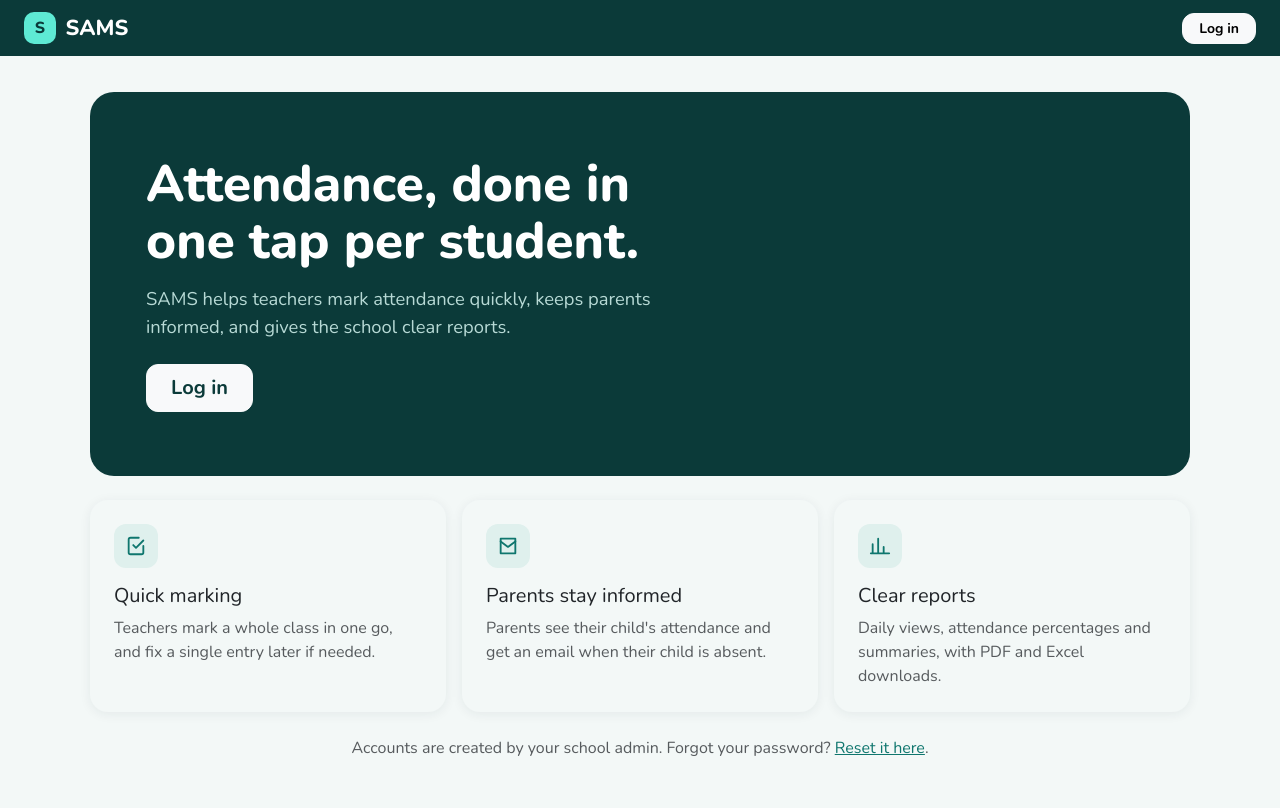
After one commit to Smart-Attendance-Management-System/Student-Attendance-Management-System, a Django app: template pages/templates/pages/landing.html in a window 1280 px wide. The commit adds this page. Run offline with Django 5.2, Linux system fonts and the light colour scheme; the template is opened without the code that fills it, so the values that code supplies are empty.

Commit message:
Add landing page and remove Admin site link from login

```diff
--- a/pages/templates/pages/base.html
+++ b/pages/templates/pages/base.html
@@ -168,8 +168,11 @@
   </div>
 </nav>
 {% else %}
-<header class="sams-topbar">
+<header class="sams-topbar d-flex align-items-center justify-content-between">
   <a class="navbar-brand" href="{% url 'pages:home' %}"><span class="sams-logo" aria-hidden="true">S</span>SAMS</a>
+  {% if request.resolver_match.url_name != 'login' %}
+  <a class="btn btn-light btn-sm px-3" href="{% url 'login' %}">Log in</a>
+  {% endif %}
 </header>
 {% endif %}
 <div id="toastArea" class="{% if user.is_authenticated %}with-sidebar{% endif %}" aria-live="polite" aria-atomic="true">
--- /dev/null
+++ b/pages/templates/pages/landing.html
@@ -0,0 +1,54 @@
+{% extends "pages/base.html" %}
+{% block title %}Welcome - SAMS{% endblock %}
+{% block extra_head %}
+<style>
+  .sams-hero { background: var(--sams-sidebar); color: #ffffff; border-radius: 24px; padding: 3rem 2rem; }
+  .sams-hero h1 { font-size: 2.6rem; line-height: 1.1; }
+  .sams-hero p { color: var(--sams-sidebar-text); font-size: 1.15rem; max-width: 34rem; }
+  .sams-hero .btn-light { color: var(--sams-sidebar); }
+  .sams-feature-icon { width: 44px; height: 44px; border-radius: 12px; background: var(--sams-tint); color: var(--sams-accent);
+                       display: inline-flex; align-items: center; justify-content: center; }
+  @media (min-width: 992px) { .sams-hero { padding: 4rem 3.5rem; } .sams-hero h1 { font-size: 3.2rem; } }
+</style>
+{% endblock %}
+{% block content %}
+<div class="mx-auto" style="max-width: 1100px;">
+  <section class="sams-hero mb-4">
+    <h1 class="mb-3">Attendance, done in<br>one tap per student.</h1>
+    <p class="mb-4">SAMS helps teachers mark attendance quickly, keeps parents informed, and gives the school clear reports.</p>
+    <a class="btn btn-light btn-lg px-4" href="{% url 'login' %}">Log in</a>
+  </section>
+
+  <div class="row g-3 mb-4">
+    <div class="col-12 col-md-4">
+      <div class="card h-100"><div class="card-body p-4">
+        <span class="sams-feature-icon mb-3" aria-hidden="true">
+          <svg width="22" height="22" viewBox="0 0 24 24" fill="none" stroke="currentColor" stroke-width="2" stroke-linecap="round" stroke-linejoin="round"><path d="M9 11l3 3 8-8"></path><path d="M20 12v7a2 2 0 0 1-2 2H6a2 2 0 0 1-2-2V5a2 2 0 0 1 2-2h9"></path></svg>
+        </span>
+        <h2 class="h5">Quick marking</h2>
+        <p class="text-muted mb-0">Teachers mark a whole class in one go, and fix a single entry later if needed.</p>
+      </div></div>
+    </div>
+    <div class="col-12 col-md-4">
+      <div class="card h-100"><div class="card-body p-4">
+        <span class="sams-feature-icon mb-3" aria-hidden="true">
+          <svg width="22" height="22" viewBox="0 0 24 24" fill="none" stroke="currentColor" stroke-width="2" stroke-linecap="round" stroke-linejoin="round"><path d="M4 4h16v16H4z"></path><path d="m4 7 8 6 8-6"></path></svg>
+        </span>
+        <h2 class="h5">Parents stay informed</h2>
+        <p class="text-muted mb-0">Parents see their child's attendance and get an email when their child is absent.</p>
+      </div></div>
+    </div>
+    <div class="col-12 col-md-4">
+      <div class="card h-100"><div class="card-body p-4">
+        <span class="sams-feature-icon mb-3" aria-hidden="true">
+          <svg width="22" height="22" viewBox="0 0 24 24" fill="none" stroke="currentColor" stroke-width="2" stroke-linecap="round" stroke-linejoin="round"><path d="M4 20V10M10 20V4M16 20v-7M22 20H2"></path></svg>
+        </span>
+        <h2 class="h5">Clear reports</h2>
+        <p class="text-muted mb-0">Daily views, attendance percentages and summaries, with PDF and Excel downloads.</p>
+      </div></div>
+    </div>
+  </div>
+
+  <p class="text-center text-muted mb-0">Accounts are created by your school admin. Forgot your password? <a href="{% url 'password_reset' %}">Reset it here</a>.</p>
+</div>
+{% endblock %}
--- a/pages/templates/registration/login.html
+++ b/pages/templates/registration/login.html
@@ -23,7 +23,6 @@
           <button type="submit" class="btn btn-primary w-100">Sign in</button>
         </form>
         <p class="text-end mt-2 mb-0"><a href="{% url 'password_reset' %}">Forgot password?</a></p>
-        <p class="text-center mt-3 mb-0"><a href="{% url 'admin:index' %}">Admin site</a></p>
       </div>
     </div>
   </div>
--- a/pages/views.py
+++ b/pages/views.py
@@ -44,8 +44,10 @@ def role_required(*roles):
     return decorator
 
 
-@login_required(login_url="login")
 def home(request):
+    if not request.user.is_authenticated:
+        # Visitors who are not signed in see the welcome page with a Log in button
+        return render(request, "pages/landing.html")
     if request.user.role == User.Role.ADMIN:
         today = timezone.localdate()
         marked_class_ids = Attendance.objects.filter(date=today).values(
```
Also changed, not shown: pages/tests.py (+23 -2 lines).
